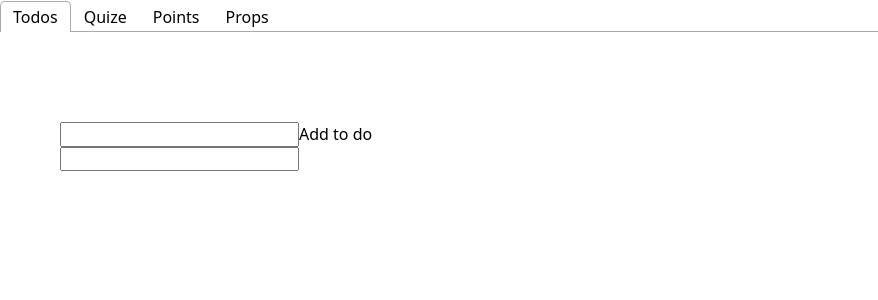
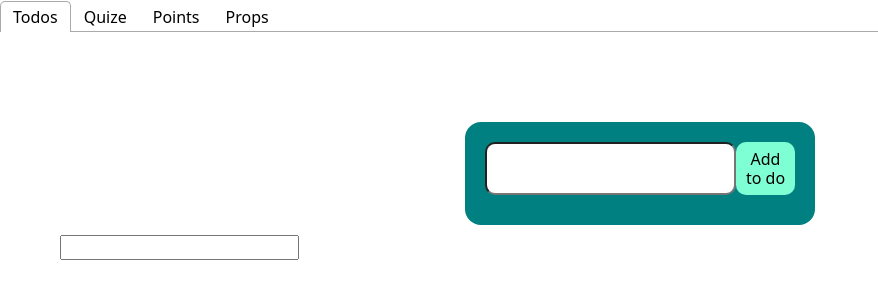
Before and after one commit to dimahutsol/react-bc-73, a React (Vite) app: page / in a window 1280 px wide. Shown: the top 300 px of the page, without its empty margins (0-878 px from the left). Built offline with nearby package versions, Linux system fonts and the light colour scheme.

Commit message:
add Formik

```diff
--- a/src/components/TodosForm/TodosForm.jsx
+++ b/src/components/TodosForm/TodosForm.jsx
@@ -1,23 +1,37 @@
-import { useState } from "react";
+import { ErrorMessage, Field, Form, Formik } from 'formik';
+import * as Yup from 'yup';
+import s from './TodosForn.module.css';
+
+const initialValues = {
+  text: '',
+};
+
+const validationSchema = Yup.object().shape({
+  text: Yup.string()
+    .min(2, 'Too Short!')
+    .max(10, 'Too Long!')
+    .required('Required'),
+});
 
 export const TodosForm = ({ onSubmit }) => {
-  const [value, setValue] = useState("");
-
-  const handleChange = (e) => {
-    setValue(e.target.value);
-  };
-
-  const handleSubmit = (e) => {
-    e.preventDefault();
-    onSubmit(value);
-
-    setValue("");
+  const handleSubmit = (value, options) => {
+    onSubmit(value.text);
+    options.resetForm();
   };
 
   return (
-    <form onSubmit={handleSubmit}>
-      <input value={value} onChange={handleChange} type="text" />
-      <button type="submit"> Add to do</button>
-    </form>
+    <Formik
+      initialValues={initialValues}
+      onSubmit={handleSubmit}
+      validationSchema={validationSchema}
+    >
+      <Form className={s.form}>
+        <div className={s.box}>
+          <Field name="text" type="text" />
+          <button type="submit"> Add to do</button>
+        </div>
+        <ErrorMessage name="text" component="span" />
+      </Form>
+    </Formik>
   );
 };
--- /dev/null
+++ b/src/components/TodosForm/TodosForn.module.css
@@ -0,0 +1,35 @@
+.form {
+  padding: 20px;
+  width: 350px;
+  background-color: teal;
+  margin: 0 auto;
+  border-radius: 16px;
+  margin-bottom: 10px;
+  position: relative;
+  & button {
+    background-color: aquamarine;
+    padding: 8px;
+    border-radius: 10px;
+    margin-left: auto;
+  }
+  & span {
+    display: block;
+    color: red;
+    font-weight: 500;
+    font-size: 16px;
+    text-align: center;
+    position: absolute;
+    left: 50%;
+    transform: translateX(-50%);
+    bottom: 4px;
+  }
+  & input {
+    border-radius: 10px;
+    padding: 8px;
+  }
+}
+
+.box {
+  display: flex;
+  margin-bottom: 10px;
+}
--- a/src/tabs/Todos/Todos.jsx
+++ b/src/tabs/Todos/Todos.jsx
@@ -4,33 +4,39 @@ import {
   Container,
   TodosList,
   SearchBox,
-} from "components";
-import { nanoid } from "nanoid";
-import { useState } from "react";
+} from 'components';
+import { nanoid } from 'nanoid';
+import { useEffect, useState } from 'react';
 
 const Todos = () => {
-  const [todos, setTodos] = useState([]);
-  const [filter, setFilter] = useState("");
+  const [todos, setTodos] = useState(
+    () => JSON.parse(window.localStorage.getItem('todos')) || []
+  );
+  const [filter, setFilter] = useState('');
 
-  const onSubmit = (text) => {
+  useEffect(() => {
+    window.localStorage.setItem('todos', JSON.stringify(todos));
+  }, [todos]);
+
+  const onSubmit = text => {
     const todo = {
       id: nanoid(),
       text,
     };
 
-    setTodos((prev) => [...prev, todo]);
+    setTodos(prev => [...prev, todo]);
   };
 
-  const handleSearch = (e) => {
+  const handleSearch = e => {
     setFilter(e.target.value);
   };
 
-  const filteredTodos = todos.filter((todo) =>
+  const filteredTodos = todos.filter(todo =>
     todo.text.toLowerCase().includes(filter.toLowerCase())
   );
 
-  const handleDelete = (id) => {
-    setTodos((prev) => prev.filter((todo) => todo.id !== id));
+  const handleDelete = id => {
+    setTodos(prev => prev.filter(todo => todo.id !== id));
   };
   return (
     <Section>
```
Also changed, not shown: src/tabs/Points/Points.jsx (+5 -6 lines).
